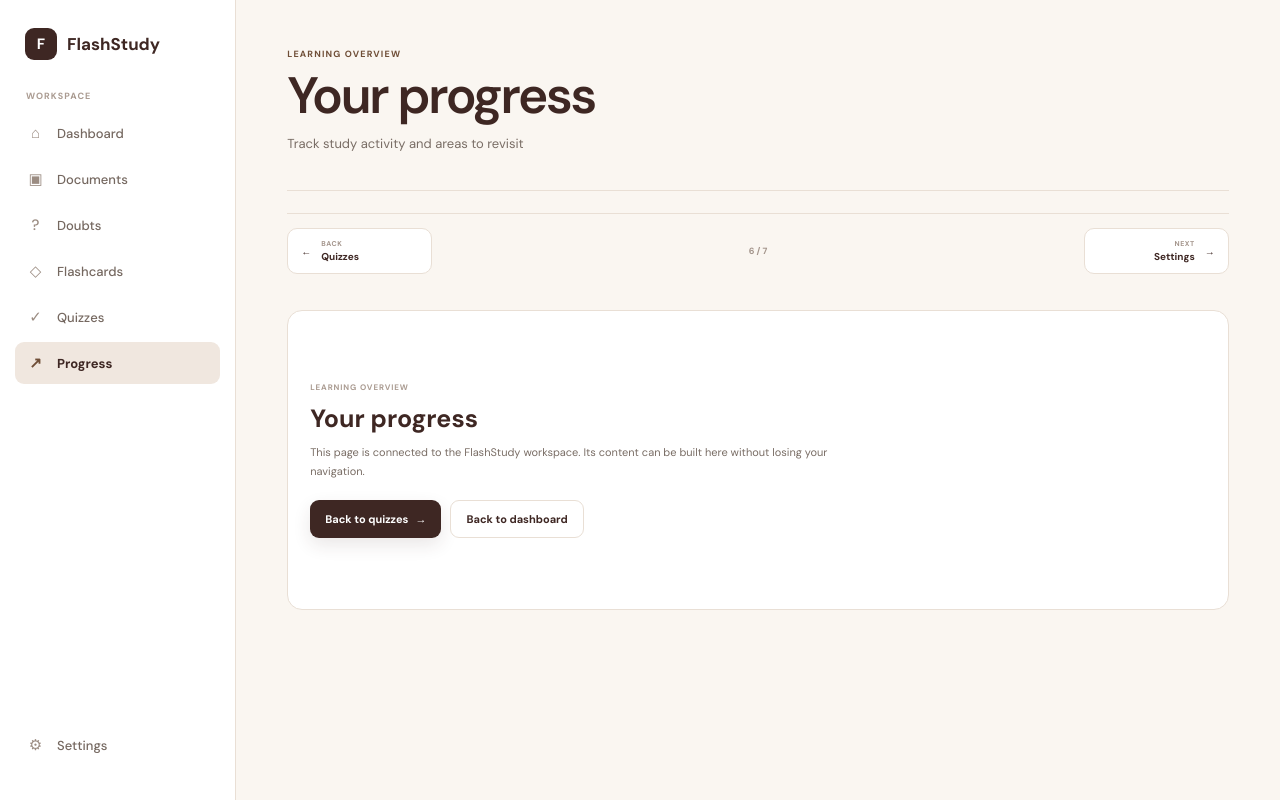
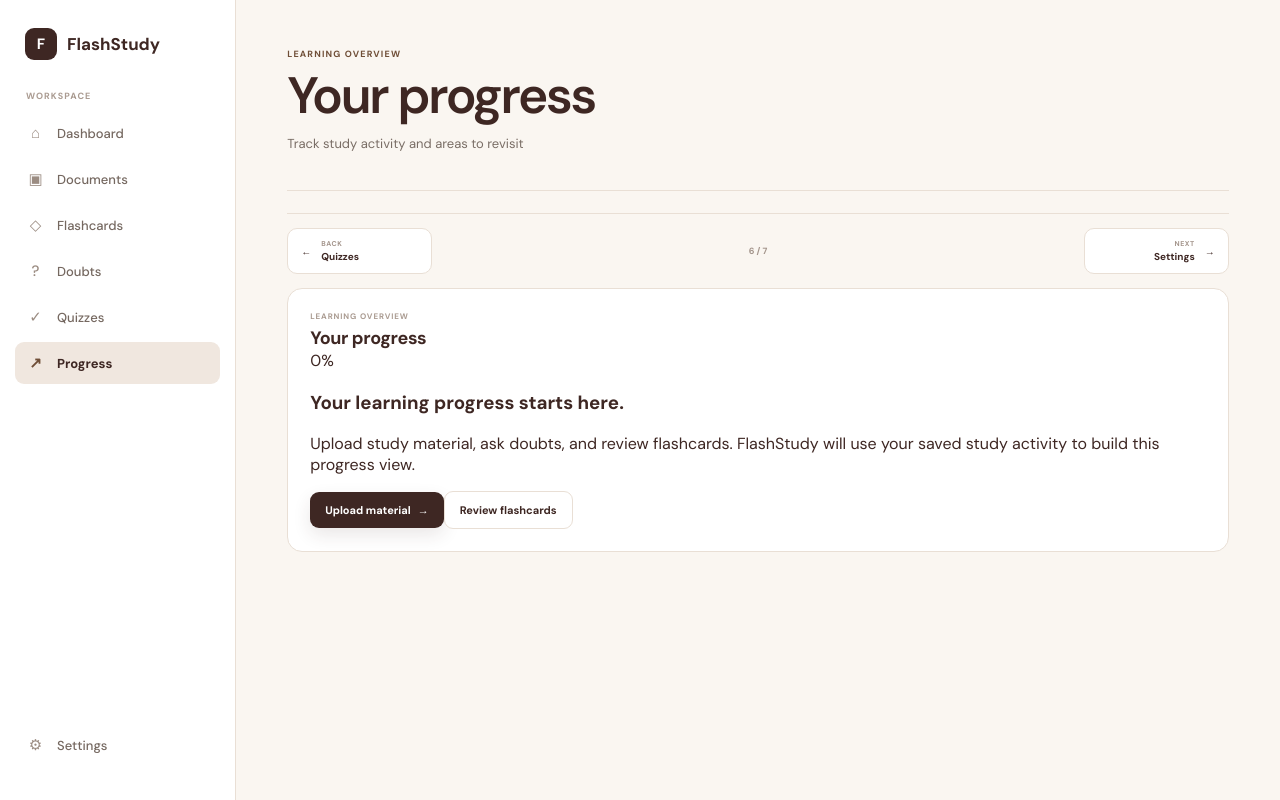
Before and after one commit to RISHITHADASARI18/flashstudy, a Next.js app: page /progress in a window 1280 px wide. Built offline with nearby package versions, Linux system fonts and the light colour scheme; no server answers; a web font is replaced by a local one.

Commit message:
Add circular progress overview

```diff
--- a/app/progress/page.tsx
+++ b/app/progress/page.tsx
@@ -4,8 +4,8 @@ import Link from "next/link";
 import PageNavigation from "../components/PageNavigation";
 
 const navigation = [
-  ["Dashboard", "/dashboard", "⌂"], ["Documents", "/documents", "▣"], ["Doubts", "/doubts", "?"],
-  ["Flashcards", "/flashcards", "◇"], ["Quizzes", "/quizzes", "✓"], ["Progress", "/progress", "↗"],
+  ["Dashboard", "/dashboard", "⌂"], ["Documents", "/documents", "▣"], ["Flashcards", "/flashcards", "◇"],
+  ["Doubts", "/doubts", "?"], ["Quizzes", "/quizzes", "✓"], ["Progress", "/progress", "↗"],
 ];
 
 export default function Page() {
@@ -22,10 +22,16 @@ export default function Page() {
       <section className="dashboard-main">
         <header className="dashboard-header"><div><p className="dashboard-kicker">Learning overview</p><h1>Your progress</h1><p className="dashboard-subtitle">Track study activity and areas to revisit</p></div></header>
         <PageNavigation />
-        <section className="dashboard-card page-placeholder-card">
-          <span className="card-eyebrow">Learning overview</span><h2>Your progress</h2>
-          <p>This page is connected to the FlashStudy workspace. Its content can be built here without losing your navigation.</p>
-          <div className="page-placeholder-actions"><Link href="/quizzes" className="dashboard-primary-btn">Back to quizzes <span>→</span></Link><Link href="/dashboard" className="dashboard-secondary-btn">Back to dashboard</Link></div>
+        <section className="dashboard-card progress-page-card">
+          <div className="card-heading"><div><span className="card-eyebrow">Learning overview</span><h2>Your progress</h2></div></div>
+          <div className="progress-page-content">
+            <div className="progress-page-ring" aria-label="0 percent progress"><span>0%</span></div>
+            <div className="progress-page-copy">
+              <h3>Your learning progress starts here.</h3>
+              <p>Upload study material, ask doubts, and review flashcards. FlashStudy will use your saved study activity to build this progress view.</p>
+              <div className="progress-page-actions"><Link href="/documents" className="dashboard-primary-btn">Upload material <span>→</span></Link><Link href="/flashcards" className="dashboard-secondary-btn">Review flashcards</Link></div>
+            </div>
+          </div>
         </section>
       </section>
     </main>
```
